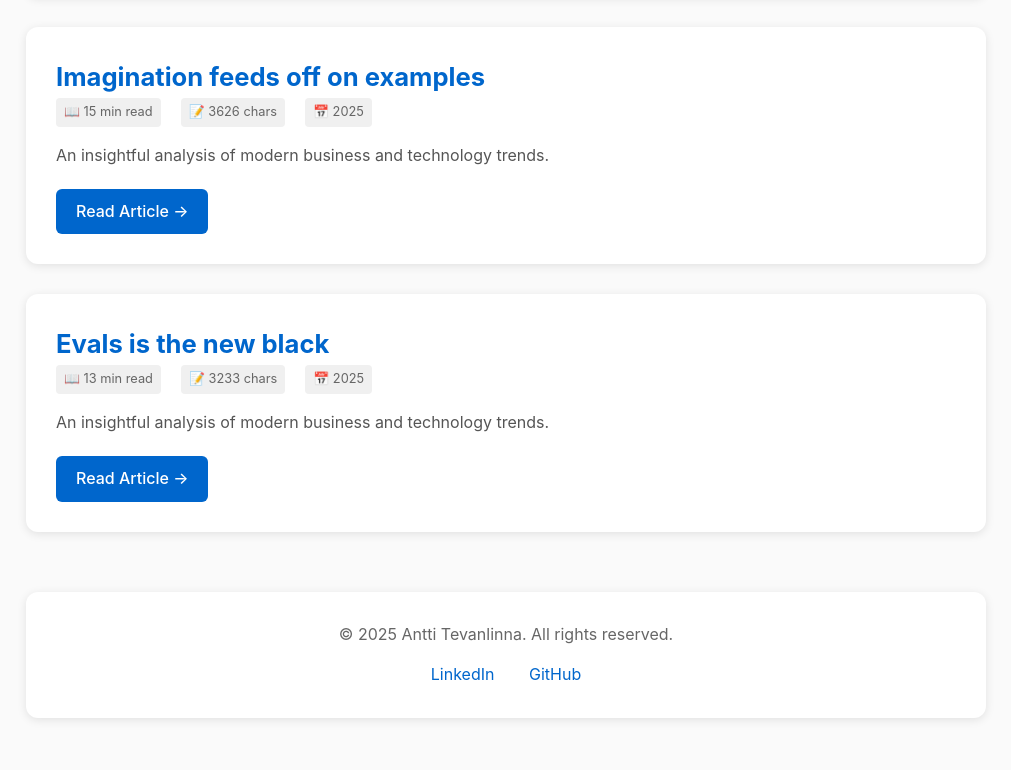
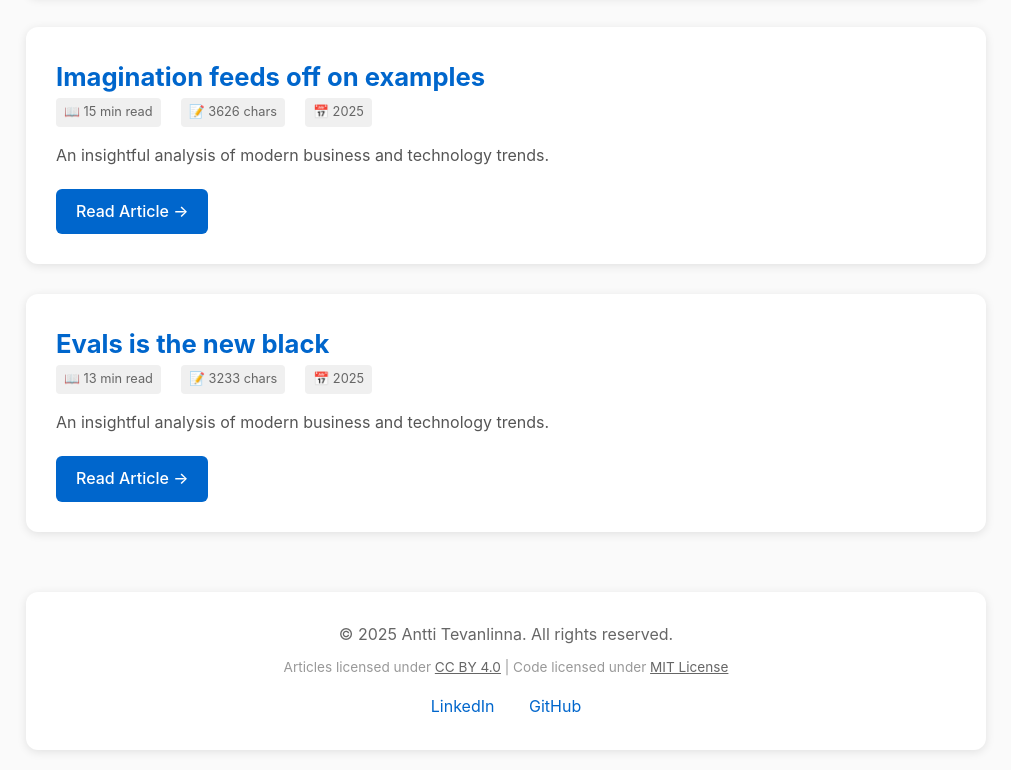
Before and after one commit to anttitevanlinna/bosser, a plain HTML site: page docs/index.html in a window 1280 px wide. Shown: the part 1952-2722 px from the top of the page, without its empty margins (134-1145 px from the left). Before the commit the page ends 2690 px from the top, so only its background shows below. Drawn offline with Linux system fonts and the light colour scheme.

Commit message:
Add comprehensive licensing for code and content
- Added LICENSE file with dual licensing approach
- Code/website: MIT License (permissive for technical contributions)
- Articles: Creative Commons BY 4.0 (free sharing with attribution)
- Updated README with license information
- Added license notice to website footer
- Retains copyright while enabling free use and contributions
- Professional approach for thought leadership content

```diff
--- a/docs/index.html
+++ b/docs/index.html
@@ -211,6 +211,10 @@
 
         <footer>
             <p>&copy; 2025 Antti Tevanlinna. All rights reserved.</p>
+            <p style="font-size: 0.85rem; color: #999; margin-top: 10px;">
+                Articles licensed under <a href="https://creativecommons.org/licenses/by/4.0/" target="_blank" style="color: #666;">CC BY 4.0</a> |
+                Code licensed under <a href="https://github.com/anttitevanlinna/bosser/blob/main/LICENSE" target="_blank" style="color: #666;">MIT License</a>
+            </p>
             <div class="footer-links">
                 <a href="https://www.linkedin.com/in/anttitevanlinna/" target="_blank">LinkedIn</a>
                 <a href="https://github.com/anttitevanlinna/bosser" target="_blank">GitHub</a>
```
Also changed, not shown: README.md, 1 other file.
